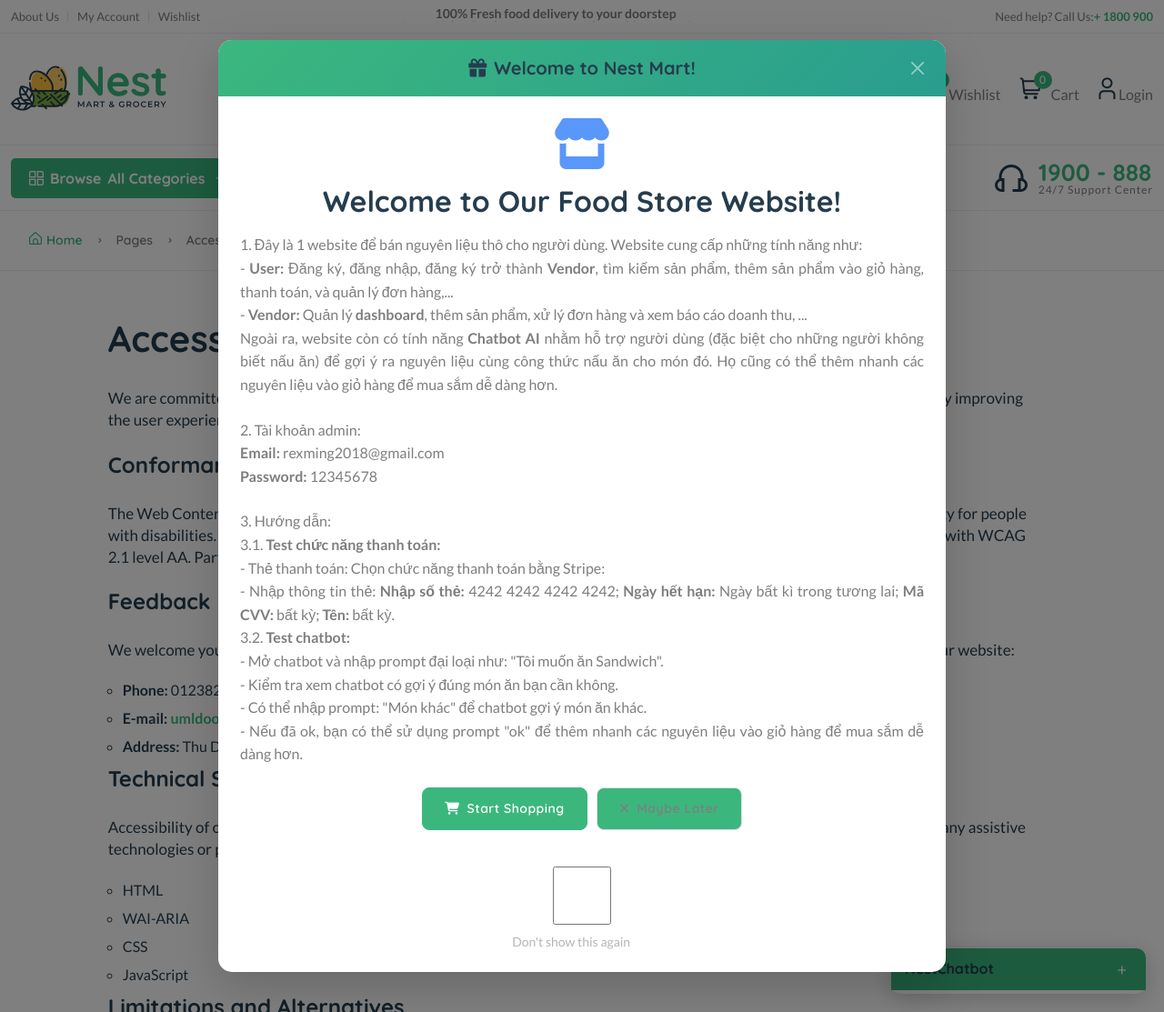
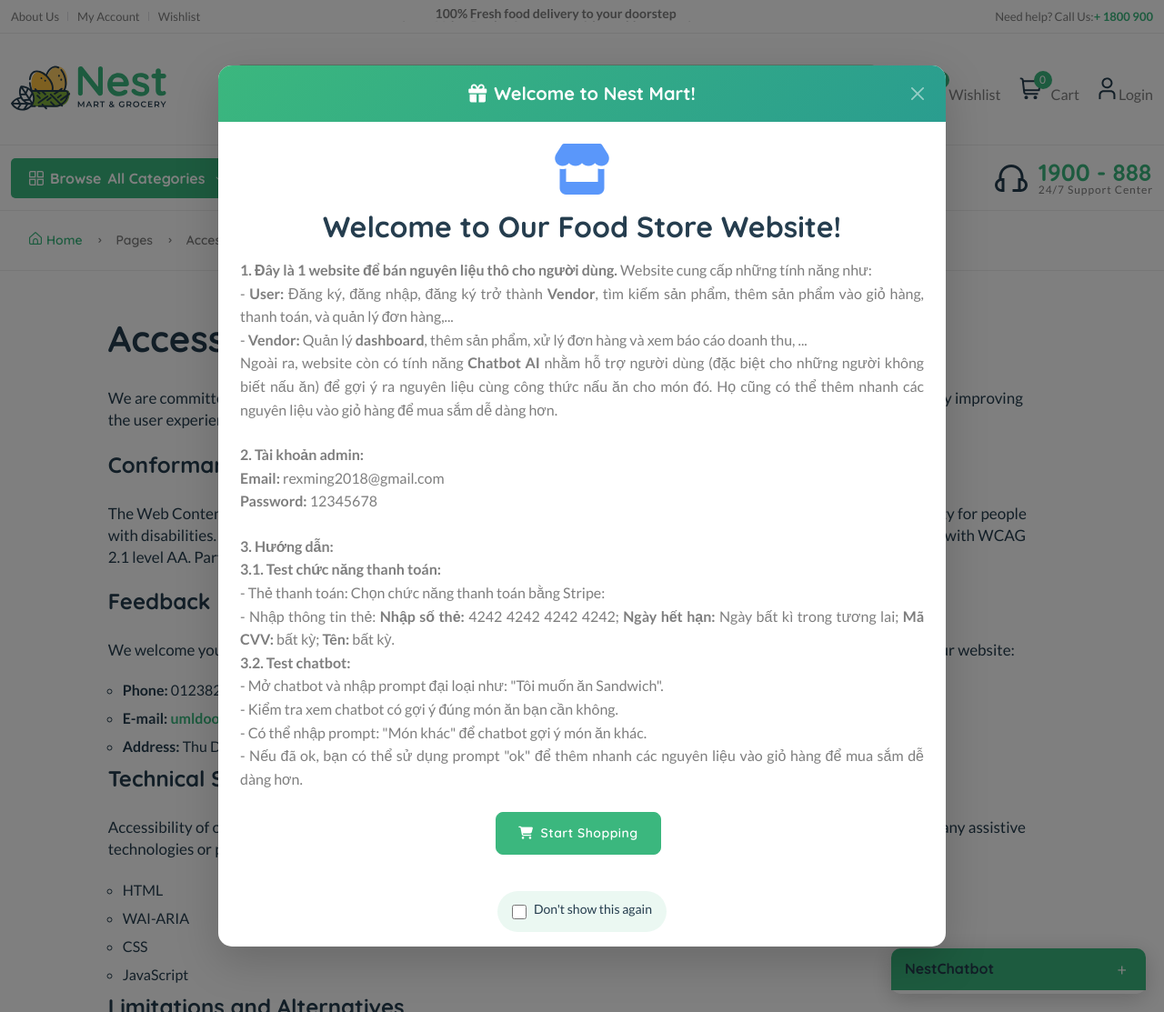
Before and after one commit to gnaht1/food-ecommerce-web, a Django app: page /accessibility/ in a window 1280 px wide. Shown: the whole page at 91% size. Run offline with Django 5.2, Linux system fonts and the light colour scheme; data that the repository does not hold is empty; parts of the project's set-up code (start-up, migrations or seed data) failed here and were passed over; some libraries are stand-ins or nearby versions; grey boxes are pictures that could not be loaded.

Commit message:
update popup

```diff
--- a/static/assets/css/welcome-popup.css
+++ b/static/assets/css/welcome-popup.css
@@ -91,3 +91,44 @@
         transform: translateY(0);
     }
 }
+
+/* Checkbox styling */
+#welcomePopup .modal-footer small {
+    font-size: 14px;
+}
+
+#welcomePopup #dontShowAgain {
+    width: 16px;
+    height: 16px;
+    accent-color: #3BB77E;
+    cursor: pointer;
+    border-radius: 3px;
+}
+
+#welcomePopup label[for="dontShowAgain"] {
+    cursor: pointer;
+    color: #253D4E;
+    font-weight: 500;
+    user-select: none;
+    transition: color 0.3s ease;
+}
+
+#welcomePopup label[for="dontShowAgain"]:hover {
+    color: #3BB77E;
+}
+
+/* Make the checkbox area more interactive */
+#welcomePopup .modal-footer small {
+    display: flex;
+    align-items: center;
+    justify-content: center;
+    padding: 8px 16px;
+    border-radius: 25px;
+    background-color: rgba(59, 183, 126, 0.1);
+    transition: all 0.3s ease;
+}
+
+#welcomePopup .modal-footer small:hover {
+    background-color: rgba(59, 183, 126, 0.15);
+    transform: translateY(-1px);
+}
--- a/templates/partials/welcome_popup.html
+++ b/templates/partials/welcome_popup.html
@@ -3,7 +3,7 @@
   <div class="modal-dialog modal-dialog-centered modal-lg">
     <div class="modal-content border-0 shadow-lg">
       <div class="modal-header border-0 bg-gradient-primary text-white position-relative">
-        <h5 class="modal-title text-center w-100" id="welcomePopupLabel">
+        <h5 class="modal-title text-center w-100 text-white" id="welcomePopupLabel">
           <i class="fas fa-gift me-2"></i>Welcome to Nest Mart!
         </h5>
         <button type="button" class="btn-close btn-close-white position-absolute end-0 me-3" data-bs-dismiss="modal" aria-label="Close"></button>
@@ -16,23 +16,23 @@
           </div>
           <h3 class="popup-title mb-3">Welcome to Our Food Store Website!</h3>
           <p class="popup-description mb-4 text-justify" style="text-align: justify;">
-            1. Đây là 1 website để bán nguyên liệu thô cho người dùng. Website cung cấp những tính năng như: <br>
+            <strong>1. Đây là 1 website để bán nguyên liệu thô cho người dùng. </strong> Website cung cấp những tính năng như: <br>
             - <strong>User:</strong> Đăng ký, đăng nhập, đăng ký trở thành <strong>Vendor</strong>, tìm kiếm sản phẩm, thêm sản phẩm vào giỏ hàng, thanh toán, và quản lý đơn hàng,... <br>
             - <strong>Vendor:</strong> Quản lý <strong>dashboard</strong>, thêm sản phẩm, xử lý đơn hàng và xem báo cáo doanh thu, ...<br>
             Ngoài ra, website còn có tính năng <strong>Chatbot AI</strong> nhằm hỗ trợ người dùng (đặc biệt cho những người không biết nấu ăn)
             để gợi ý ra nguyên liệu cùng công thức nấu ăn cho món đó. Họ cũng có thể thêm nhanh các nguyên liệu vào giỏ hàng để mua sắm dễ dàng hơn.
           </p>
           <p class="popup-description mb-4 text-justify" style="text-align: justify;">
-            2. Tài khoản admin: <br/>
+            <strong>2. Tài khoản admin: <br/></strong>
             <strong>Email:</strong> rexming2018@gmail.com <br />
             <strong>Password:</strong> 12345678
           </p>
           <p class="popup-description mb-4 text-justify" style="text-align: justify;">
-            3. Hướng dẫn: <br/>
-            3.1. <strong>Test chức năng thanh toán:</strong> <br />
+            <strong>3. Hướng dẫn: <br/></strong>
+            <strong>3.1. Test chức năng thanh toán:</strong> <br />
             - Thẻ thanh toán: Chọn chức năng thanh toán bằng Stripe: <br />
             - Nhập thông tin thẻ: <strong>Nhập số thẻ:</strong> 4242 4242 4242 4242; <strong>Ngày hết hạn:</strong> Ngày bất kì trong tương lai; <strong>Mã CVV:</strong> bất kỳ; <strong>Tên:</strong> bất kỳ. <br/>
-            3.2. <strong>Test chatbot:</strong><br/>
+            <strong>3.2. Test chatbot:</strong><br/>
             - Mở chatbot và nhập prompt đại loại như: "Tôi muốn ăn Sandwich". <br/>
             - Kiểm tra xem chatbot có gợi ý đúng món ăn bạn cần không.<br/>
             - Có thể nhập prompt: "Món khác" để chatbot gợi ý món ăn khác.<br/>
@@ -42,14 +42,14 @@
             <button type="button" class="btn btn-primary btn-lg me-2" data-bs-dismiss="modal">
               <i class="fas fa-shopping-cart me-2"></i>Start Shopping
             </button>
-            <button type="button" class="btn btn-outline-secondary" data-bs-dismiss="modal">
+            {% comment %} <button type="button" class="btn btn-outline-secondary" data-bs-dismiss="modal">
               <i class="fas fa-times me-2"></i>Maybe Later
-            </button>
+            </button> {% endcomment %}
           </div>
         </div>
       </div>
       <div class="modal-footer border-0 justify-content-center">
-        <small class="text-muted">
+        <small class="text-white">
           <input type="checkbox" id="dontShowAgain" class="me-2">
           <label for="dontShowAgain">Don't show this again</label>
         </small>
```
